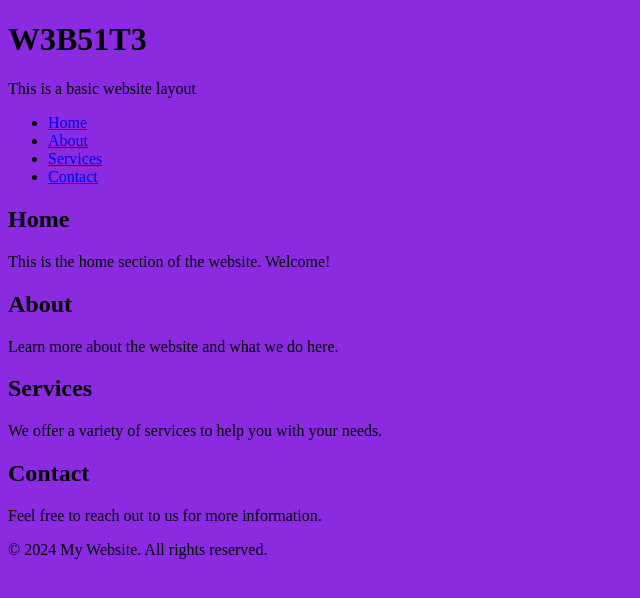
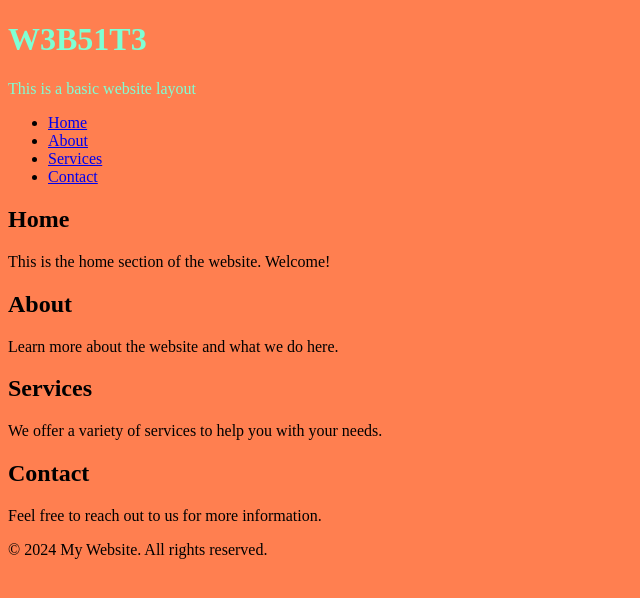
Before and after one commit to Doreamonxx/website-doreamon, a plain HTML site: page index.html in a window 1280 px wide. Shown: the whole page, without its empty margins (0-640 px from the left). Drawn offline with Linux system fonts and the light colour scheme; files that its build step writes are made by us from their sources.

Commit message:
Update styles.css

```diff
--- a/css/styles.css
+++ b/css/styles.css
@@ -1,3 +1,8 @@
 body{
-    background-color:blueviolet
+    background-color: coral;
 }
+
+header{
+    color: aquamarine;
+
+}
```
